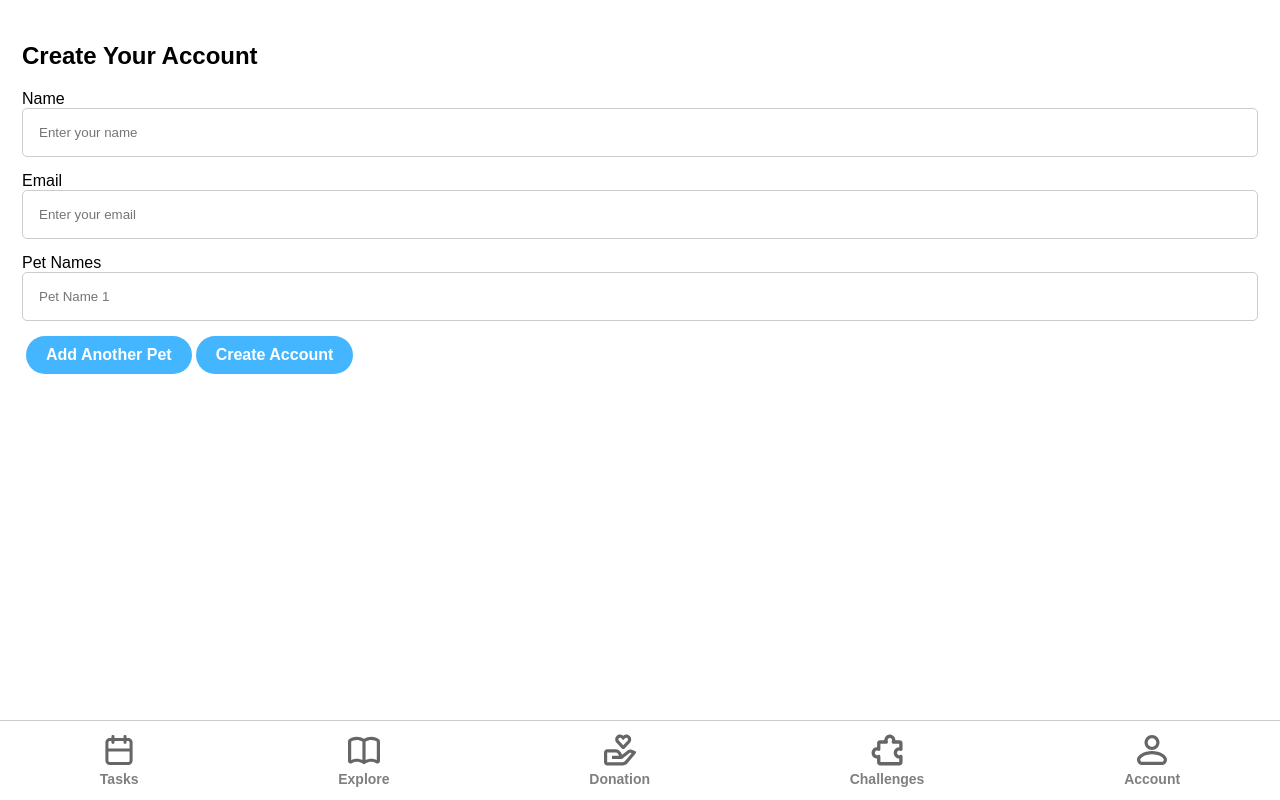
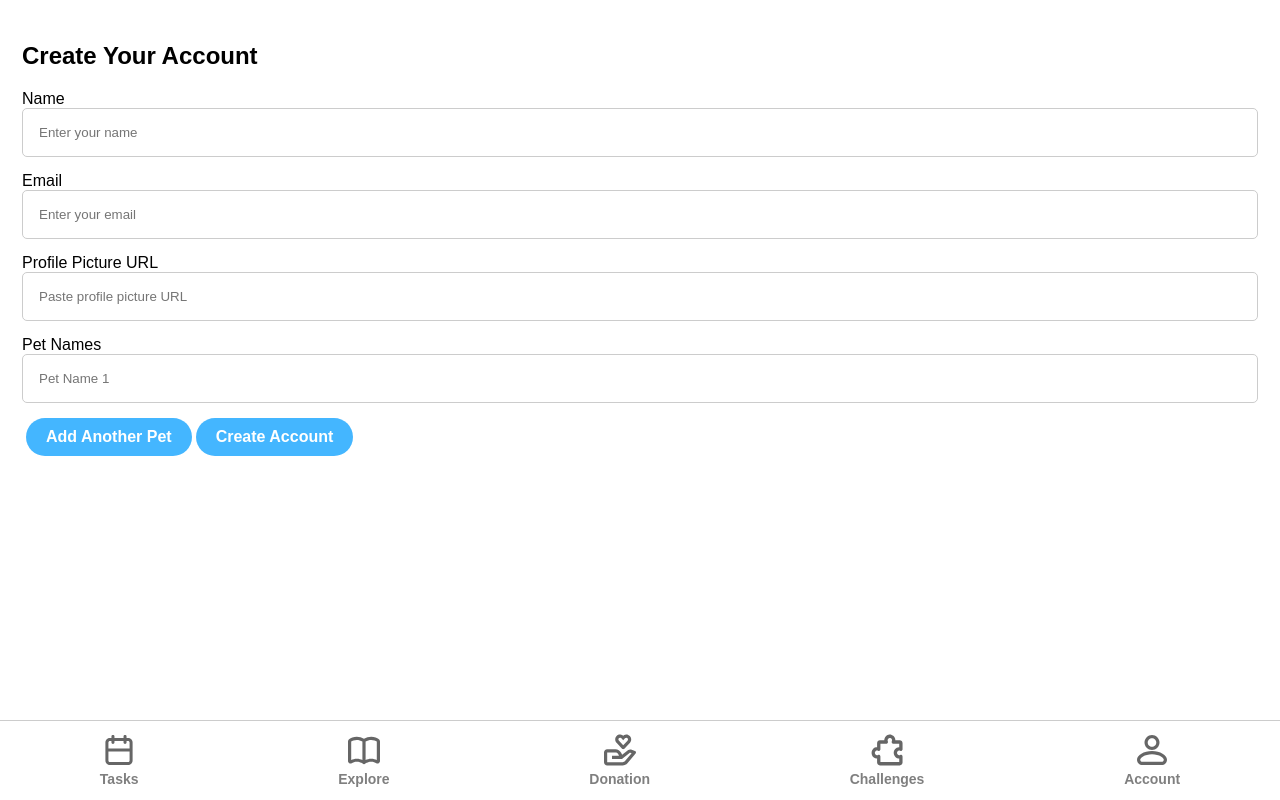
Before and after one commit to muhcho/whiskr, a React (Vite) app: page /create-account in a window 1280 px wide. Built offline with nearby package versions, Linux system fonts and the light colour scheme; a web font is replaced by a local one.

Commit message:
Baby changes

```diff
--- a/src/index.css
+++ b/src/index.css
@@ -2117,6 +2117,7 @@ html, body {
 .create-account-page {
   padding: 22px;
   font-family: SF Pro, sans-serif;
+  padding-bottom: 100px;
 }
 
 .create-account-page h2 {
--- a/src/pages/AccountPage.jsx
+++ b/src/pages/AccountPage.jsx
@@ -1,5 +1,4 @@
 import React, { useEffect, useState } from "react";
-import UserProfileImage from "../assets/Images/mettepic.jpg";
 import ThreeDotsIcon from "../assets/Images/threedotstask.svg";
 import NotificationIcon from "../assets/Images/notificationicon.svg";
 
@@ -7,6 +6,7 @@ export default function AccountPage() {
   const [userData, setUserData] = useState({
     userName: "Mette Jensen",
     petNames: ["Alfred", "Monia"],
+    profilePic: "https://via.placeholder.com/150",
   });
 
   useEffect(() => {
@@ -22,7 +22,7 @@ export default function AccountPage() {
       <header className="account-header-unique">
         <div className="user-info-unique">
           <img
-            src={UserProfileImage}
+            src={userData.profilePic}
             alt="User Profile"
             className="user-profile-image-unique"
           />
--- a/src/pages/CreateAccountPage.jsx
+++ b/src/pages/CreateAccountPage.jsx
@@ -6,6 +6,7 @@ export default function CreateAccountPage() {
   const [userName, setUserName] = useState("");
   const [email, setEmail] = useState("");
   const [petNames, setPetNames] = useState([""]); // Start with one pet field
+  const [profilePic, setProfilePic] = useState(""); // Profile picture URL or file
 
   const handleAddPetName = () => {
     setPetNames([...petNames, ""]); // Add an empty input field for a new pet name
@@ -23,11 +24,12 @@ export default function CreateAccountPage() {
       return;
     }
 
-    // Save user data to localStorage or a backend
+    // Save user data to localStorage
     const userData = {
       userName,
       email,
       petNames: petNames.filter((name) => name.trim()), // Remove empty names
+      profilePic: profilePic || "https://via.placeholder.com/150", // Default picture if none provided
     };
 
     localStorage.setItem("userData", JSON.stringify(userData)); // Save locally
@@ -61,6 +63,17 @@ export default function CreateAccountPage() {
           placeholder="Enter your email"
         />
 
+        {/* Profile Picture */}
+        <label htmlFor="profilePic">Profile Picture URL</label>
+        <input
+          type="text"
+          id="profilePic"
+          value={profilePic}
+          onChange={(e) => setProfilePic(e.target.value)}
+          placeholder="Paste profile picture URL"
+        />
+        {profilePic && <img src={profilePic} alt="Preview" className="profile-pic-preview" />}
+
         {/* Pet Names */}
         <label>Pet Names</label>
         {petNames.map((petName, index) => (
```
